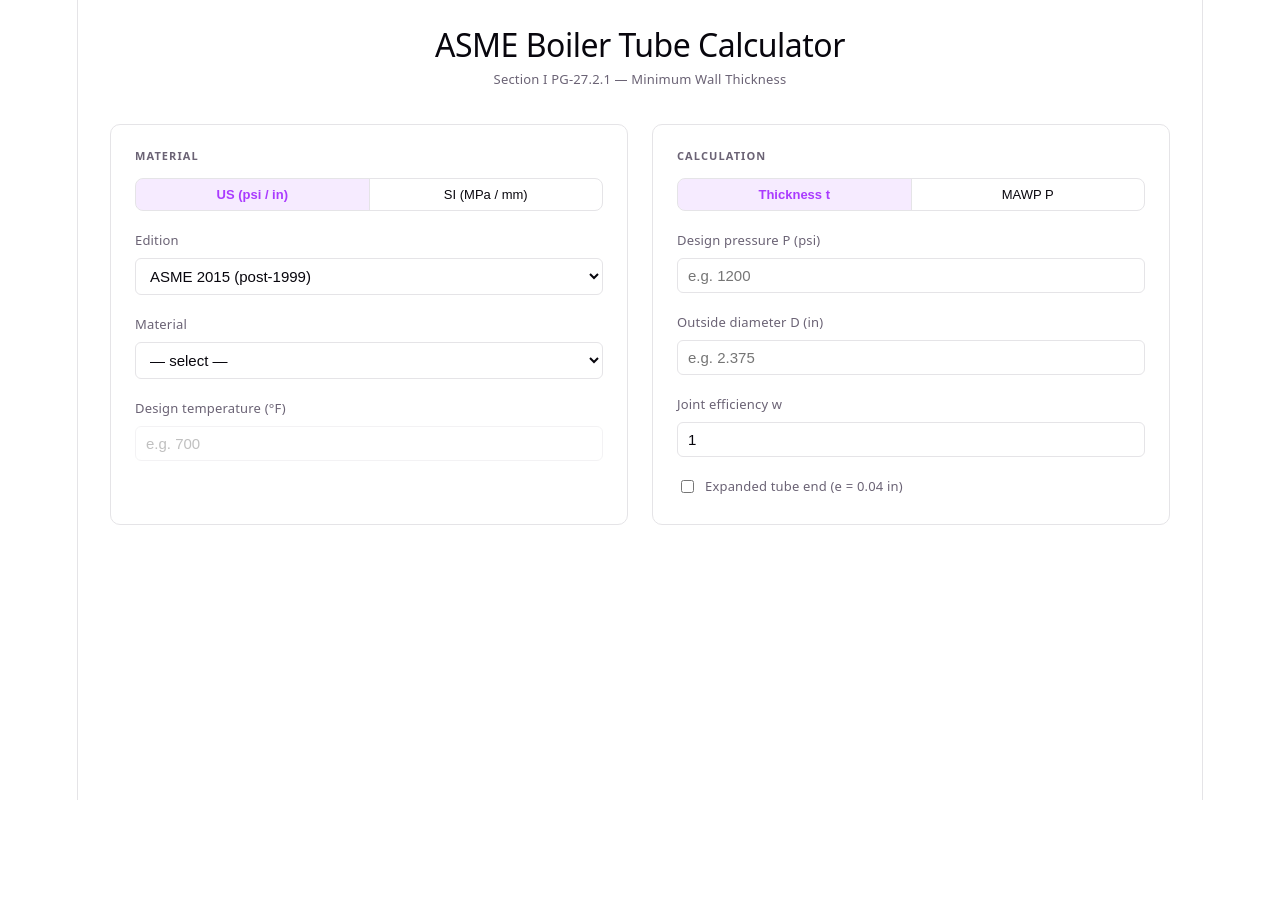
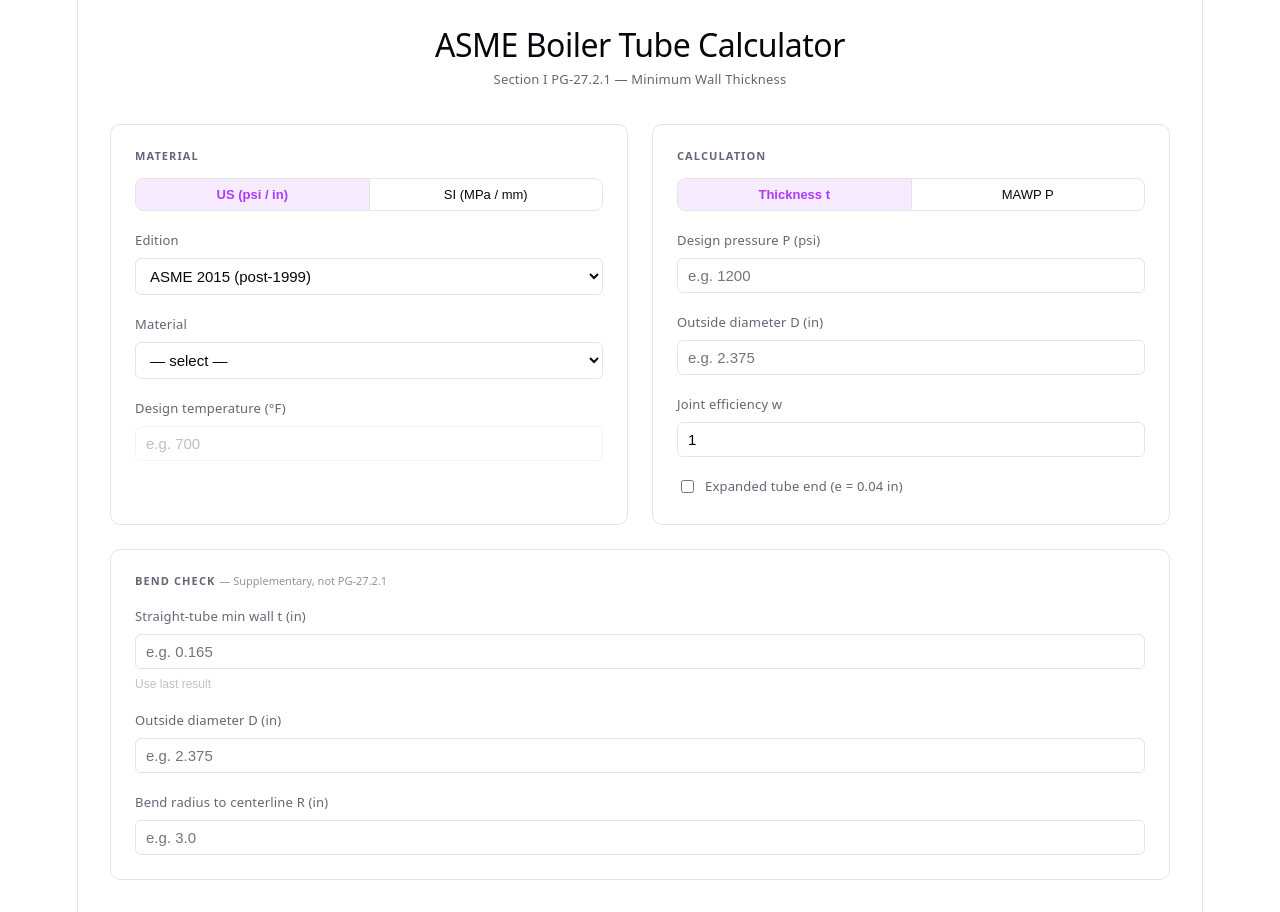
Before and after one commit to tylerc515/asme-tube-calculator, a React (Vite) app: page / in a window 1280 px wide. Before the commit the page ends 800 px from the top, so only its background shows below. Built offline with nearby package versions, Linux system fonts and the light colour scheme.

Commit message:
feat: wire BendCalculator into App with lastT from straight-tube result

```diff
--- a/src/App.tsx
+++ b/src/App.tsx
@@ -4,6 +4,7 @@
 import { solveThickness, solveMAWP } from './engine/tube';
 import { EXPANDED_END_E } from './engine/units';
 import type { UnitSystem } from './engine/units';
+import { BendCalculator } from './components/BendCalculator';
 
 type Edition = 'pre-1999' | 'asme-2015';
 type SolveMode = 'thickness' | 'mawp';
@@ -54,6 +55,11 @@
     if (Number.isNaN(tVal) || tVal <= 0) return null;
     return solveMAWP({ t: tVal, D: Dval, S, w: wVal, e });
   }, [stressResult, D, w, P, t, solveMode, e]);
+
+  const lastT: number | undefined =
+    solveMode === 'thickness' && calcResult !== null && calcResult.ok
+      ? calcResult.value
+      : undefined;
 
   const pUnit = unitSystem === 'US' ? 'psi' : 'MPa';
   const lUnit = unitSystem === 'US' ? 'in' : 'mm';
@@ -221,6 +227,7 @@
           )}
         </section>
       </div>
+      <BendCalculator unitSystem={unitSystem} lastT={lastT} />
     </main>
   );
 }
```
Also changed, not shown: 1 other file (tests, documents, lock files or other folders).
